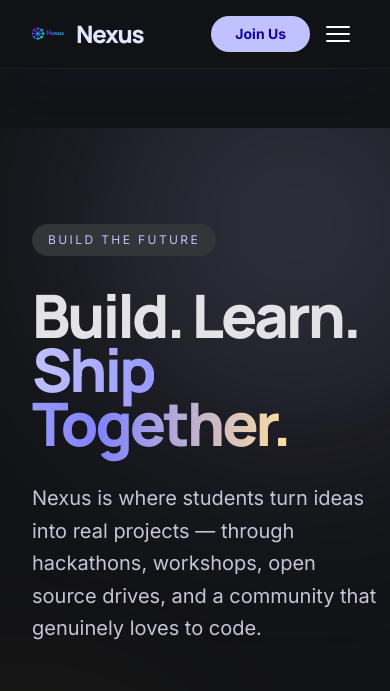
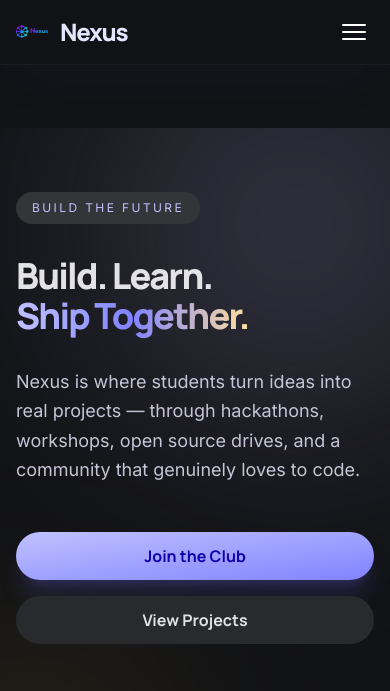
Before and after one commit to bp2881/nexus, a PHP site: page / in a window 390 px wide. Shown: the top 691 px of the page. Run offline with PHP 8.4, Linux system fonts and the light colour scheme; data comes from the database, SQL or seed files in the repository; some libraries are stand-ins or nearby versions.

Commit message:
feat: implement admin IP/cookie whitelist and improve mobile responsiveness for homepage layout

```diff
--- a/includes/footer.php
+++ b/includes/footer.php
@@ -2,8 +2,8 @@
 </main>
 <!-- Footer -->
 <footer class="w-full border-t border-white/5 bg-[#121316] relative z-20">
-    <div class="flex flex-col md:flex-row justify-between items-center px-12 py-10 w-full max-w-screen-2xl mx-auto">
-        <div class="flex flex-col gap-2 mb-8 md:mb-0">
+    <div class="flex flex-col md:flex-row justify-between items-center px-6 md:px-12 py-8 md:py-10 w-full max-w-screen-2xl mx-auto text-center md:text-left">
+        <div class="flex flex-col gap-2 mb-8 md:mb-0 items-center md:items-start">
             <div class="flex items-center gap-3">
                 <img src="/assets/images/nexus.png" alt="Nexus Logo" class="h-8 w-8 rounded-full object-cover">
                 <div class="text-xl font-bold text-indigo-100 font-headline">Nexus</div>
@@ -12,7 +12,7 @@
 rights reserved.</div>
 <div class="font-['Inter'] text-sm tracking-wide text-slate-400 mt-1">Contact: Pranav Bairy | Ph: +91 98765 43210</div>
 </div>
-<div class="flex items-center gap-10">
+<div class="flex flex-wrap justify-center items-center gap-6 md:gap-10">
     <a href="/index.php"
         class="font-['Inter'] text-sm tracking-wide text-slate-500 hover:text-indigo-300 transition-colors">Home</a>
     <a href="/pages/events.php"
--- a/includes/header.php
+++ b/includes/header.php
@@ -1,13 +1,17 @@
 <?php $current_page = basename($_SERVER['PHP_SELF'], '.php'); ?>
 <!DOCTYPE html>
 <html class="dark" lang="en">
+
 <head>
     <meta charset="UTF-8">
     <meta name="viewport" content="width=device-width, initial-scale=1.0">
     <title><?= isset($page_title) ? htmlspecialchars($page_title) . ' — Nexus' : 'Nexus' ?></title>
     <script src="https://cdn.tailwindcss.com?plugins=forms,container-queries"></script>
-    <link href="https://fonts.googleapis.com/css2?family=Manrope:wght@400;500;600;700;800&family=Inter:wght@400;500;600;700&display=swap" rel="stylesheet">
-    <link href="https://fonts.googleapis.com/css2?family=Material+Symbols+Outlined:wght,FILL@100..700,0..1&display=swap" rel="stylesheet">
+    <link
+        href="https://fonts.googleapis.com/css2?family=Manrope:wght@400;500;600;700;800&family=Inter:wght@400;500;600;700&display=swap"
+        rel="stylesheet">
+    <link href="https://fonts.googleapis.com/css2?family=Material+Symbols+Outlined:wght,FILL@100..700,0..1&display=swap"
+        rel="stylesheet">
     <script id="tailwind-config">
         tailwind.config = {
             darkMode: "class",
@@ -76,37 +80,83 @@
         .material-symbols-outlined {
             font-variation-settings: 'FILL' 0, 'wght' 400, 'GRAD' 0, 'opsz' 24;
         }
-        .glass-panel { background: rgba(18, 19, 22, 0.6); backdrop-filter: blur(20px); }
-        .gradient-text { background: linear-gradient(135deg, #c0c1ff 0%, #8083ff 100%); -webkit-background-clip: text; -webkit-text-fill-color: transparent; }
-        .gold-gradient { background: linear-gradient(135deg, #FFD700 0%, #FFA500 100%); -webkit-background-clip: text; -webkit-text-fill-color: transparent; }
-        .silver-gradient { background: linear-gradient(135deg, #E0E0E0 0%, #9E9E9E 100%); -webkit-background-clip: text; -webkit-text-fill-color: transparent; }
-        .bronze-gradient { background: linear-gradient(135deg, #CD7F32 0%, #8D6E63 100%); -webkit-background-clip: text; -webkit-text-fill-color: transparent; }
-        .rank-shadow-1 { text-shadow: 0 0 20px rgba(255, 215, 0, 0.4); }
-        .rank-shadow-2 { text-shadow: 0 0 20px rgba(224, 224, 224, 0.4); }
-        .rank-shadow-3 { text-shadow: 0 0 20px rgba(205, 127, 50, 0.4); }
+
+        .glass-panel {
+            background: rgba(18, 19, 22, 0.6);
+            backdrop-filter: blur(20px);
+        }
+
+        .gradient-text {
+            background: linear-gradient(135deg, #c0c1ff 0%, #8083ff 100%);
+            -webkit-background-clip: text;
+            -webkit-text-fill-color: transparent;
+        }
+
+        .gold-gradient {
+            background: linear-gradient(135deg, #FFD700 0%, #FFA500 100%);
+            -webkit-background-clip: text;
+            -webkit-text-fill-color: transparent;
+        }
+
+        .silver-gradient {
+            background: linear-gradient(135deg, #E0E0E0 0%, #9E9E9E 100%);
+            -webkit-background-clip: text;
+            -webkit-text-fill-color: transparent;
+        }
+
+        .bronze-gradient {
+            background: linear-gradient(135deg, #CD7F32 0%, #8D6E63 100%);
+            -webkit-background-clip: text;
+            -webkit-text-fill-color: transparent;
+        }
+
+        .rank-shadow-1 {
+            text-shadow: 0 0 20px rgba(255, 215, 0, 0.4);
+        }
+
+        .rank-shadow-2 {
+            text-shadow: 0 0 20px rgba(224, 224, 224, 0.4);
+        }
+
+        .rank-shadow-3 {
+            text-shadow: 0 0 20px rgba(205, 127, 50, 0.4);
+        }
     </style>
 </head>
-<body class="bg-surface text-on-surface font-body selection:bg-primary-container selection:text-on-primary-container">
+
+<body
+    class="bg-surface text-on-surface font-body selection:bg-primary-container selection:text-on-primary-container overflow-x-hidden">
     <!-- TopNavBar -->
-<nav class="fixed top-0 w-full z-50 bg-[#121316]/80 backdrop-blur-xl border-b border-white/5 shadow-2xl shadow-indigo-500/5">
-    <div class="flex justify-between items-center px-8 py-4 max-w-screen-2xl mx-auto">
-        <div class="flex flex-1 items-center gap-8">
+    <nav
+        class="fixed top-0 w-full z-50 bg-[#121316]/80 backdrop-blur-xl border-b border-white/5 shadow-2xl shadow-indigo-500/5">
+        <div class="flex justify-between items-center px-4 md:px-8 py-4 max-w-screen-2xl mx-auto">
+            <div class="flex flex-1 items-center gap-4 md:gap-8">
                 <div class="flex items-center gap-3">
                     <img src="/assets/images/nexus.png" alt="Nexus Logo" class="h-8 w-8 rounded-full object-cover">
                     <div class="text-2xl font-black tracking-tighter text-indigo-100 font-headline">Nexus</div>
                 </div>
-            <div id="navLinks" class="hidden md:flex gap-6 flex-col md:flex-row absolute md:static top-full left-0 w-full md:w-auto bg-[#121316] md:bg-transparent border-b md:border-b-0 border-white/10 md:border-transparent p-6 md:p-0 shadow-xl md:shadow-none">
-                <a class="text-sm font-bold <?= $current_page==='index' ? 'text-indigo-400 border-b-2 border-indigo-400 pb-1' : 'text-outline hover:text-indigo-200 transition-colors' ?>" href="/index.php">Home</a>
-                <a class="text-sm font-bold <?= $current_page==='events' ? 'text-indigo-400 border-b-2 border-indigo-400 pb-1' : 'text-outline hover:text-indigo-200 transition-colors' ?>" href="/pages/events.php">Events</a>
-                <a class="text-sm font-bold <?= $current_page==='projects' ? 'text-indigo-400 border-b-2 border-indigo-400 pb-1' : 'text-outline hover:text-indigo-200 transition-colors' ?>" href="/pages/projects.php">Projects</a>
-                <a class="text-sm font-bold <?= $current_page==='gallery' ? 'text-indigo-400 border-b-2 border-indigo-400 pb-1' : 'text-outline hover:text-indigo-200 transition-colors' ?>" href="/pages/gallery.php">Gallery</a>
-                <a class="text-sm font-bold <?= $current_page==='members' ? 'text-indigo-400 border-b-2 border-indigo-400 pb-1' : 'text-outline hover:text-indigo-200 transition-colors' ?>" href="/pages/members.php">Members</a>
-                <a class="text-sm font-bold <?= $current_page==='leaderboard' ? 'text-indigo-400 border-b-2 border-indigo-400 pb-1' : 'text-outline hover:text-indigo-200 transition-colors' ?>" href="/pages/leaderboard.php">Leaderboard</a>
-                <a class="text-sm font-bold <?= $current_page==='materials' ? 'text-indigo-400 border-b-2 border-indigo-400 pb-1' : 'text-outline hover:text-indigo-200 transition-colors' ?>" href="/pages/materials.php">Materials</a>
+                <div id="navLinks"
+                    class="hidden md:flex gap-6 flex-col md:flex-row absolute md:static top-full left-0 w-full md:w-auto bg-[#121316] md:bg-transparent border-b md:border-b-0 border-white/10 md:border-transparent p-6 md:p-0 shadow-xl md:shadow-none">
+                    <a class="text-sm font-bold <?= $current_page === 'index' ? 'text-indigo-400 border-b-2 border-indigo-400 pb-1' : 'text-outline hover:text-indigo-200 transition-colors' ?>"
+                        href="/index.php">Home</a>
+                    <a class="text-sm font-bold <?= $current_page === 'events' ? 'text-indigo-400 border-b-2 border-indigo-400 pb-1' : 'text-outline hover:text-indigo-200 transition-colors' ?>"
+                        href="/pages/events.php">Events</a>
+                    <a class="text-sm font-bold <?= $current_page === 'projects' ? 'text-indigo-400 border-b-2 border-indigo-400 pb-1' : 'text-outline hover:text-indigo-200 transition-colors' ?>"
+                        href="/pages/projects.php">Projects</a>
+                    <a class="text-sm font-bold <?= ($current_page === 'gallery' || $current_page === 'gallery_event') ? 'text-indigo-400 border-b-2 border-indigo-400 pb-1' : 'text-outline hover:text-indigo-200 transition-colors' ?>"
+                        href="/pages/gallery.php">Gallery</a>
+                    <a class="text-sm font-bold <?= $current_page === 'members' ? 'text-indigo-400 border-b-2 border-indigo-400 pb-1' : 'text-outline hover:text-indigo-200 transition-colors' ?>"
+                        href="/pages/members.php">Members</a>
+                    <a class="text-sm font-bold <?= $current_page === 'leaderboard' ? 'text-indigo-400 border-b-2 border-indigo-400 pb-1' : 'text-outline hover:text-indigo-200 transition-colors' ?>"
+                        href="/pages/leaderboard.php">Leaderboard</a>
+                    <a class="text-sm font-bold <?= $current_page === 'materials' ? 'text-indigo-400 border-b-2 border-indigo-400 pb-1' : 'text-outline hover:text-indigo-200 transition-colors' ?>"
+                        href="/pages/materials.php">Materials</a>
                 </div>
             </div>
             <div class="flex items-center gap-4">
-            <a href="/pages/contact.php" class="bg-primary text-on-primary px-6 py-2 rounded-full font-bold text-sm hover:bg-primary-fixed transition-colors">Join Us</a>
+                <a href="/pages/contact.php"
+                    class="hidden sm:block bg-primary text-on-primary px-6 py-2 rounded-full font-bold text-sm hover:bg-primary-fixed transition-colors">Join
+                    Us</a>
                 <button id="navToggle" class="md:hidden text-white flex flex-col gap-[5px] justify-center w-8 h-8">
                     <span class="block w-6 h-[2px] bg-white rounded-full"></span>
                     <span class="block w-6 h-[2px] bg-white rounded-full"></span>
--- a/index.php
+++ b/index.php
@@ -15,23 +15,23 @@ $stats = [
 ?>
 
 <!-- Hero Section -->
-<section class="relative px-8 py-24 md:py-40 max-w-screen-2xl mx-auto overflow-hidden">
+<section class="relative px-4 md:px-8 py-16 md:py-40 max-w-screen-2xl mx-auto overflow-hidden">
 <div class="absolute -top-24 -right-24 w-96 h-96 bg-primary/20 rounded-full blur-[120px]"></div>
 <div class="absolute top-1/2 -left-24 w-64 h-64 bg-secondary-container/10 rounded-full blur-[100px]"></div>
 <div class="relative z-10 grid grid-cols-12 gap-8">
 <div class="col-span-12 lg:col-span-7">
 <span class="inline-block bg-surface-container-highest text-primary font-label text-xs tracking-[0.2em] uppercase px-4 py-2 rounded-full mb-8">BUILD THE FUTURE</span>
-<h1 class="font-headline text-6xl md:text-8xl font-extrabold tracking-tighter mb-8 leading-[0.9] text-on-surface">
+<h1 class="font-headline text-4xl sm:text-6xl md:text-8xl font-extrabold tracking-tighter mb-8 leading-[1.1] md:leading-[0.9] text-on-surface">
                         Build. Learn.<br/><span class="text-transparent bg-clip-text bg-gradient-to-r from-primary via-primary-container to-secondary">Ship Together.</span>
 </h1>
-<p class="text-xl md:text-2xl text-on-surface-variant max-w-xl mb-12 font-body leading-relaxed">
+<p class="text-lg md:text-2xl text-on-surface-variant max-w-xl mb-12 font-body leading-relaxed">
                         Nexus is where students turn ideas into real projects — through hackathons, workshops, open source drives, and a community that genuinely loves to code.
                     </p>
 <div class="flex flex-col sm:flex-row gap-4">
-<a href="/pages/contact.php" class="text-center bg-gradient-to-br from-primary to-primary-container text-on-primary font-headline font-bold text-lg px-10 py-4 rounded-xl active:scale-95 duration-200 shadow-xl shadow-indigo-500/20">
+<a href="/pages/contact.php" class="text-center bg-gradient-to-br from-primary to-primary-container text-on-primary font-headline font-bold text-base sm:text-lg px-6 sm:px-10 py-3 sm:py-4 rounded-xl active:scale-95 duration-200 shadow-xl shadow-indigo-500/20">
                             Join the Club
                         </a>
-<a href="/pages/projects.php" class="text-center bg-surface-container-high hover:bg-surface-container-highest text-on-surface font-headline font-bold text-lg px-10 py-4 rounded-xl transition-all active:scale-95 duration-200">
+<a href="/pages/projects.php" class="text-center bg-surface-container-high hover:bg-surface-container-highest text-on-surface font-headline font-bold text-base sm:text-lg px-6 sm:px-10 py-3 sm:py-4 rounded-xl transition-all active:scale-95 duration-200">
                             View Projects
                         </a>
 </div>
@@ -56,8 +56,8 @@ $stats = [
 </section>
 
 <!-- Stats Section -->
-<section class="bg-surface-container-low py-16">
-<div class="max-w-screen-2xl mx-auto px-8">
+<section class="bg-surface-container-low py-12 md:py-16">
+<div class="max-w-screen-2xl mx-auto px-4 md:px-8">
 <div class="grid grid-cols-2 lg:grid-cols-4 gap-8">
 <div class="text-center">
 <div class="text-4xl md:text-5xl font-black font-headline text-primary mb-2"><?= $stats['members'] ?>+</div>
@@ -80,10 +80,10 @@ $stats = [
 </section>
 
 <!-- What's Coming Up Section -->
-<section class="py-24 max-w-screen-2xl mx-auto px-8">
+<section class="py-16 md:py-24 max-w-screen-2xl mx-auto px-4 md:px-8">
 <div class="flex justify-between items-end mb-16">
 <div>
-<h2 class="text-4xl md:text-5xl font-extrabold font-headline mb-4">What's Coming Up</h2>
+<h2 class="text-3xl md:text-5xl font-extrabold font-headline mb-4">What's Coming Up</h2>
 <p class="text-on-surface-variant">Mark your calendars for the next wave of innovation.</p>
 </div>
 <a href="/pages/events.php" class="hidden md:flex items-center text-primary font-bold font-headline hover:gap-2 transition-all">
@@ -116,10 +116,10 @@ $stats = [
 </section>
 
 <!-- Featured Projects Section -->
-<section class="py-24 bg-surface-container-low overflow-hidden">
-<div class="max-w-screen-2xl mx-auto px-8">
+<section class="py-16 md:py-24 bg-surface-container-low overflow-hidden">
+<div class="max-w-screen-2xl mx-auto px-4 md:px-8">
 <div class="mb-20">
-<h2 class="text-4xl md:text-5xl font-extrabold font-headline mb-4">Featured Projects</h2>
+<h2 class="text-3xl md:text-5xl font-extrabold font-headline mb-4">Featured Projects</h2>
 <p class="text-on-surface-variant">Selected works from our most dedicated builders.</p>
 </div>
 <div class="flex flex-nowrap space-x-12 pb-12 overflow-x-auto scrollbar-hide">
@@ -134,7 +134,7 @@ $stats = [
     $tech_stack = array_slice(explode(',', $p['tech_stack']), 0, 1);
     $primary_tag = count($tech_stack) > 0 ? trim($tech_stack[0]) : "Project";
 ?>
-<div class="flex-none w-full md:w-[600px] <?= $i % 2 === 1 ? 'mt-20' : '' ?>">
+<div class="flex-none w-[85vw] md:w-[600px] <?= $i % 2 === 1 ? 'md:mt-20' : '' ?>">
 <div class="relative group">
 <div class="aspect-[16/10] overflow-hidden rounded-lg">
 <img class="w-full h-full object-cover group-hover:scale-110 transition-transform duration-700" src="<?= $img ?>"/>
@@ -165,8 +165,8 @@ $stats = [
 </section>
 
 <!-- Latest Updates Section -->
-<section class="py-24 max-w-screen-2xl mx-auto px-8">
-<h2 class="text-4xl md:text-5xl font-extrabold font-headline mb-16 text-center">Latest Updates</h2>
+<section class="py-16 md:py-24 max-w-screen-2xl mx-auto px-4 md:px-8">
+<h2 class="text-3xl md:text-5xl font-extrabold font-headline mb-12 md:mb-16 text-center">Latest Updates</h2>
 <div class="grid grid-cols-1 md:grid-cols-2 lg:grid-cols-4 gap-6">
 <?php
 $icons = ["rocket_launch", "forum", "verified", "campaign"];
@@ -194,14 +194,14 @@ foreach ($recent_posts as $i => $post):
 </section>
 
 <!-- Ready to Build Footer CTA -->
-<section class="py-32 relative overflow-hidden">
+<section class="py-20 md:py-32 relative overflow-hidden">
 <div class="absolute inset-0 bg-gradient-to-br from-indigo-900/40 to-surface pointer-events-none"></div>
-<div class="max-w-4xl mx-auto px-8 relative z-10 text-center">
-<h2 class="text-5xl md:text-7xl font-black font-headline mb-8 tracking-tighter leading-tight">Ready to start building?</h2>
-<p class="text-xl md:text-2xl text-on-surface-variant mb-12 max-w-2xl mx-auto leading-relaxed">
+<div class="max-w-4xl mx-auto px-4 md:px-8 relative z-10 text-center">
+<h2 class="text-4xl md:text-7xl font-black font-headline mb-6 md:mb-8 tracking-tighter leading-tight">Ready to start building?</h2>
+<p class="text-lg md:text-2xl text-on-surface-variant mb-10 md:mb-12 max-w-2xl mx-auto leading-relaxed">
                     Join a collective of motivated students pushing the boundaries of what's possible in campus tech.
                 </p>
-<a href="/pages/contact.php" class="inline-block bg-gradient-to-br from-primary to-primary-container text-on-primary font-headline font-bold text-xl px-12 py-5 rounded-full active:scale-95 duration-200 shadow-2xl shadow-indigo-500/40">
+<a href="/pages/contact.php" class="inline-block bg-gradient-to-br from-primary to-primary-container text-on-primary font-headline font-bold text-lg md:text-xl px-8 py-4 md:px-12 md:py-5 rounded-full active:scale-95 duration-200 shadow-2xl shadow-indigo-500/40">
                     Join Nexus Today
                 </a>
 </div>
```
Also changed, not shown: 1 other file. Lines whose indentation alone changed are shown as unchanged.
